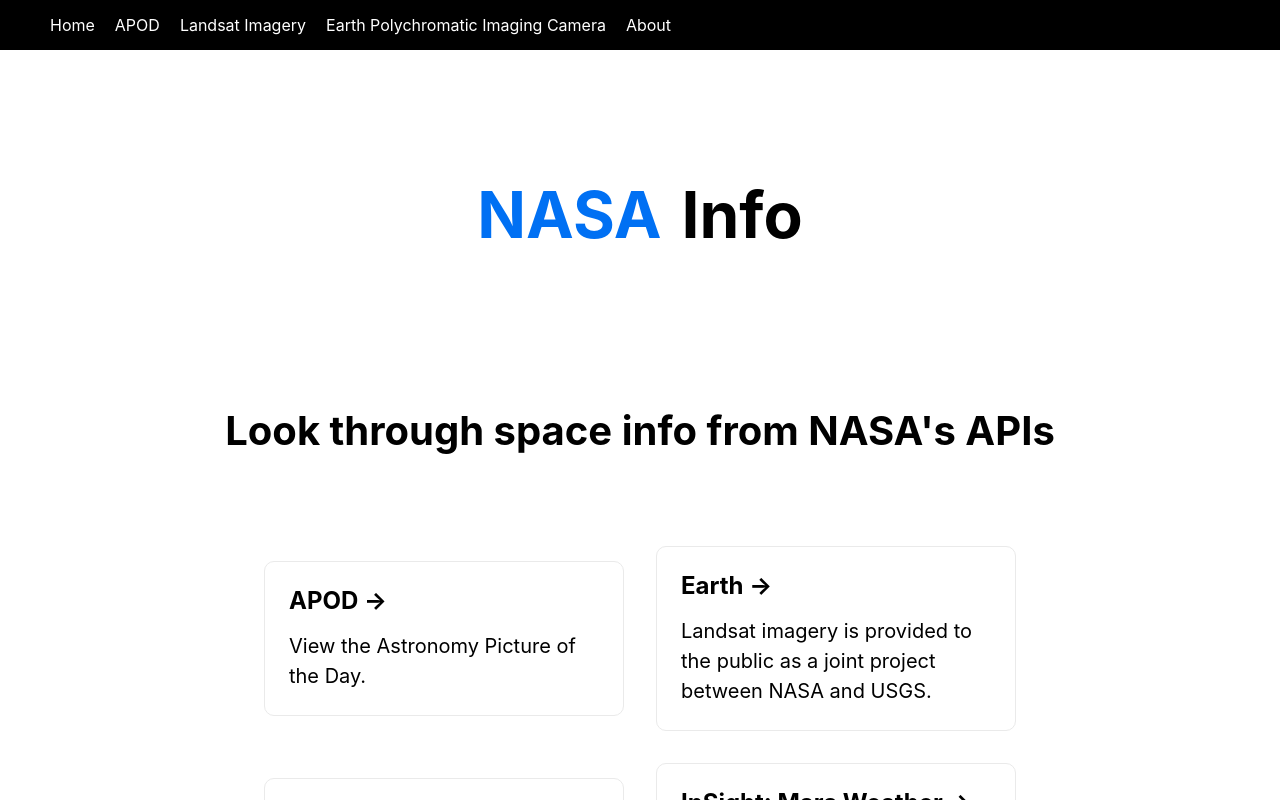
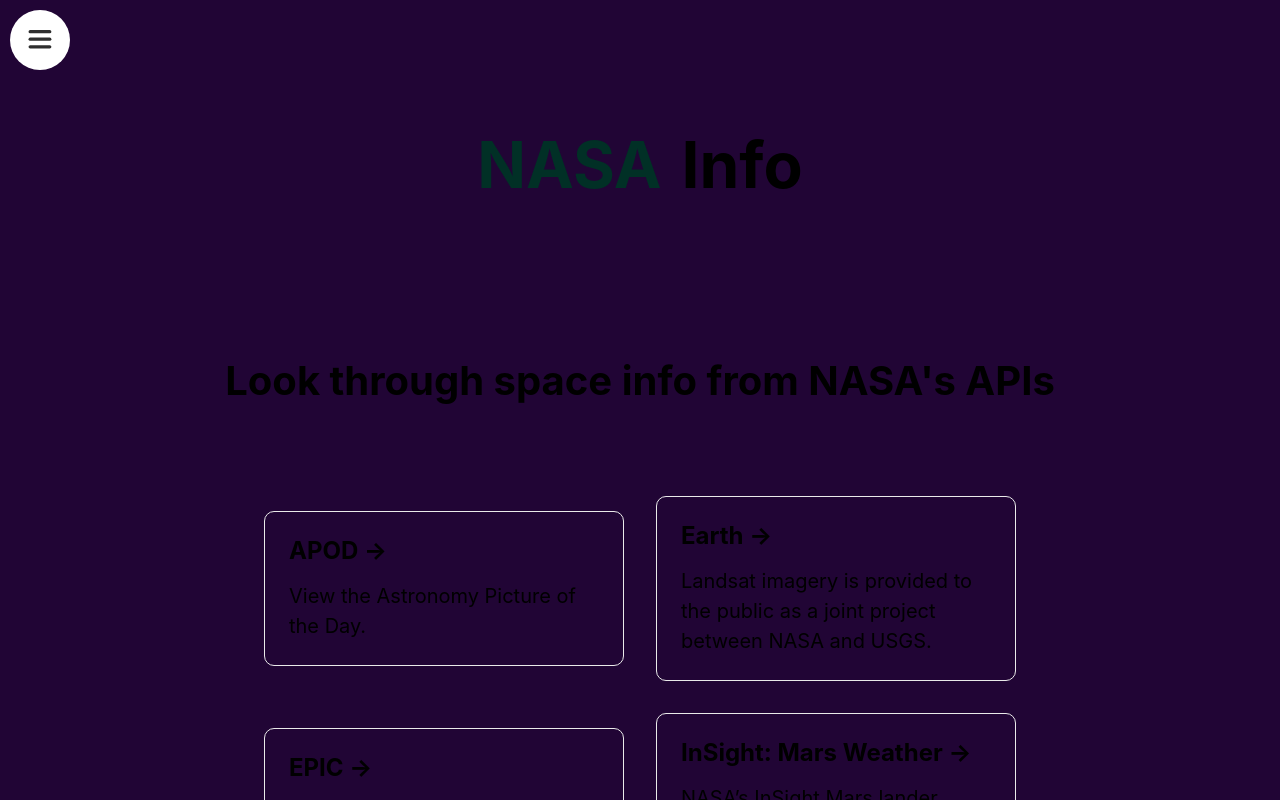
Before and after one commit to UniversallyRy/nasaApp, a Next.js app: page / in a window 1280 px wide. Shown: the top 800 px of the page. Built offline with nearby package versions, Linux system fonts and the light colour scheme.

Commit message:
animated navbar added

```diff
--- /dev/null
+++ b/components/MenuToggle.tsx
@@ -0,0 +1,41 @@
+import * as React from "react";
+import styles from '../styles/Nav.module.sass'
+
+import { motion } from "framer-motion";
+
+const Path = (props:any) => (
+  <motion.path
+    fill="transparent"
+    strokeWidth="3"
+    stroke="hsl(0, 0%, 18%)"
+    strokeLinecap="round"
+    {...props}
+  />
+);
+
+export const MenuToggle = ({ toggle }:any) => (
+  <button className={styles.button} onClick={toggle}>
+    <svg width="25" height="25" viewBox="0 0 23 23">
+        <Path
+          d="M 2 9.423 L 20 9.423"
+          variants={{
+            closed: { opacity: 1 },
+            open: { opacity: 0 }
+          }}
+          transition={{ duration: 0.1 }}
+        />
+        <Path
+          variants={{
+            closed: { d: "M 2 16.346 L 20 16.346" },
+            open: { d: "M 3 2.5 L 17 16.346" }
+          }}
+        />
+      <Path
+        variants={{
+          closed: { d: "M 2 2.5 L 20 2.5" },
+          open: { d: "M 3 16.5 L 17 2.5" }
+        }}
+      />
+    </svg>
+  </button>
+);
--- /dev/null
+++ b/components/NavItem.tsx
@@ -0,0 +1,40 @@
+
+import { motion } from 'framer-motion';
+import Link from 'next/link'
+
+const variants = {
+  open: {
+    y: 0,
+    opacity: 1,
+    transition: {
+      y: { stiffness: 1000, velocity: -100 }
+    }
+  },
+  closed: {
+    y: 50,
+    opacity: 0,
+    transition: {
+      y: { stiffness: 1000 }
+    }
+  }
+};
+
+const colors = ["#FF008C", "#D309E1", "#9C1AFF", "#7700FF", "#4400FF"];
+
+export const NavItem = ({ className, title, href, i}:any) => {
+  const style = { border: `2px solid ${colors[i]}` };
+  return (
+    <motion.li
+      className={className}
+      variants={variants}
+      whileHover={{ scale: 1.1 }}
+      whileTap={{ scale: 0.95 }}
+    >
+      <Link passHref href={href}>
+      <h2 className="nav-item-title" style={style}>
+        {title}
+        </h2>
+      </Link>
+    </motion.li>
+  );
+};
--- a/components/Navbar.tsx
+++ b/components/Navbar.tsx
@@ -1,73 +1,82 @@
-import Link from 'next/link'
-import navStyles from '../styles/Nav.module.sass'
-import { motion } from 'framer-motion';
+import { useRef } from 'react'
+import styles from '../styles/Nav.module.sass'
+import { useDimensions } from "../pages/api/use-dimensions";
+import { NavItem } from './NavItem'
+import { motion, useCycle } from 'framer-motion';
+import { MenuToggle } from './MenuToggle';
+
+const sidebar = {
+    open: (height = 1000) => ({
+      clipPath: `circle(${height * 2 + 200}px at 40px 40px)`,
+      transition: {
+        type: "spring",
+        stiffness: 20,
+        restDelta: 2
+      }
+    }),
+    closed: {
+      clipPath: "circle(30px at 40px 40px)",
+      transition: {
+        delay: 0.5,
+        type: "spring",
+        stiffness: 400,
+        damping: 40
+      }
+    }
+};
+
+  const variants = {
+    open: {
+      transition: { staggerChildren: 0.07, delayChildren: 0.2 }
+    },
+    closed: {
+      transition: { staggerChildren: 0.05, staggerDirection: -1 }
+    }
+  };
+
+  const items = [
+    {
+        title: 'Home',
+        href: '/'
+    },
+    {
+        title: 'APOD',
+        href: '/apodpage'
+    },
+    {
+        title: 'Landsat Imagery',
+        href: '/Earth',
+    },
+    {
+        title:'Earth Polychromatic Imaging Camera',
+        href: '/epic'
+    },
+    {
+        title: 'About',
+        href: '/about'
+    },
+    ]
 
 function Navbar() {
+    const [isOpen, toggleOpen] = useCycle(false, true);
+    const containerRef = useRef(null);
+    const { height } = useDimensions(containerRef);
     return (
-        <nav className={ navStyles.nav }>
-           <ul>
-                <motion.li
-                    whileHover={{
-                        position: 'relative',
-                        zIndex: 1,
-                        scale: 1.2,
-                        transition: {
-                            duration: .2
-                        }
-                    }}
-                >
-                    <Link href='/'>Home</Link>
-                </motion.li>
-                <motion.li
-                    whileHover={{
-                        position: 'relative',
-                        zIndex: 1,
-                        scale: 1.2,
-                        transition: {
-                            duration: .2
-                        }
-                    }}
-                >
-                    <Link href='apodpage'>APOD</Link>
-                </motion.li>
-                <motion.li
-                    whileHover={{
-                        position: 'relative',
-                        zIndex: 1,
-                        scale: 1.2,
-                        transition: {
-                            duration: .2
-                        }
-                    }}
-                >
-                    <Link href='/Earth'>Landsat Imagery</Link>
-                </motion.li>
-                <motion.li
-                    whileHover={{
-                        position: 'relative',
-                        zIndex: 1,
-                        scale: 1.2,
-                        transition: {
-                            duration: .2
-                        }
-                    }}
-                >
-                    <Link href='/epic'>Earth Polychromatic Imaging Camera</Link>
-                </motion.li>
-                <motion.li
-                    whileHover={{
-                        position: 'relative',
-                        zIndex: 1,
-                        scale: 1.2,
-                        transition: {
-                            duration: .2
-                        }
-                    }}
-                >
-                    <Link href='/about'>About</Link>
-                </motion.li>
-            </ul>
-        </nav>
+        <motion.nav
+            className={ styles.container}
+            initial={false}
+            animate={isOpen ? "open" : "closed"}
+            custom={height}
+            ref={containerRef}
+        >
+            <motion.div className={styles.background} variants={sidebar} />
+            <motion.ul className={styles.list} variants={variants}>
+                {items.map(i => (
+                    <NavItem className={styles.item} i={i} key={i} href={i.href} title={i.title} />
+                    ))}
+            </motion.ul>
+            <MenuToggle toggle={() => toggleOpen()} />
+        </motion.nav>
     )
 }
 
--- /dev/null
+++ b/pages/api/use-dimensions.ts
@@ -0,0 +1,17 @@
+import { useEffect, useRef } from "react";
+
+// Naive implementation - in reality would want to attach
+// a window or resize listener. Also use state/layoutEffect instead of ref/effect
+// if this is important to know on initial client render.
+// It would be safer to  return null for unmeasured states.
+export const useDimensions = ref => {
+  const dimensions = useRef({ width: 0, height: 0 });
+
+  useEffect(() => {
+    dimensions.current.width = ref.current.offsetWidth;
+    dimensions.current.height = ref.current.offsetHeight;
+
+}, []);
+
+  return dimensions.current;
+};
--- a/styles/Header.module.sass
+++ b/styles/Header.module.sass
@@ -3,7 +3,7 @@
     line-height: 1.15
     font-size: 4rem
     a
-        color: #0070f3
+        color: #013026
         text-decoration: none
         &:hover
             font-size: 1.7rem
@@ -13,7 +13,7 @@
         &:active
             text-decoration: underline
     span
-        color: #0070f3
+        color: #013026
         margin-right: 0.3rem
 
 .description
--- a/styles/Layout.module.sass
+++ b/styles/Layout.module.sass
@@ -51,12 +51,12 @@
     font-size: 1.25rem
     line-height: 1.5
   &:hover
-    border-color: #0070f3
+    border-color: #021f4b
   &:focus
-    color: #0070f3
+    color: #430d4b
   &:active
-    color: #0070f3
-    border-color: #0070f3
+    color: #430d4b
+    border-color: #430d4b
 
 .footer
   width: 100%
--- a/styles/Nav.module.sass
+++ b/styles/Nav.module.sass
@@ -1,16 +1,52 @@
+.container
+    position: absolute
+    top: 0
+    left: 0
+    bottom: 0
+    width: 300px
 
-.nav
-    height: 50px
-    padding: 10px
-    background: #000
-    color: #fff
+.list,
+.item
+    margin: 0
+    padding: 0
+
+.list
+    padding: 25px
+    position: absolute
+    top: 100px
+    width: 230px
+.item
+    list-style: none
+    margin-bottom: 20px
     display: flex
     align-items: center
-    justify-content: flex-start
-    ul
-        display: flex
-        justify-content: center
-        align-items: center
-        list-style: none
-    ul, li, a
-        margin-right: 10px
+    cursor: pointer
+
+.background
+    position: absolute
+    top: 0
+    left: 0
+    bottom: 0
+    width: 300px
+    background: #fff
+
+.nav-item-title
+    border-radius: 5px
+    width: 200px
+    height: 20px
+    flex: 1
+
+.button
+    outline: none
+    border: none
+    -webkit-user-select: none
+    -moz-user-select: none
+    -ms-user-select: none
+    cursor: pointer
+    position: absolute
+    top: 18px
+    left: 15px
+    width: 50px
+    height: 50px
+    border-radius: 50%
+    background: transparent
--- a/styles/globals.sass
+++ b/styles/globals.sass
@@ -4,7 +4,7 @@ html, body
   padding: 0
   margin: 0
   font-family: $font-stack
-
+  background-color: #210535
 a
   color: inherit
   text-decoration: none
```
Also changed, not shown: pages/index.tsx (+73 -15 lines).
